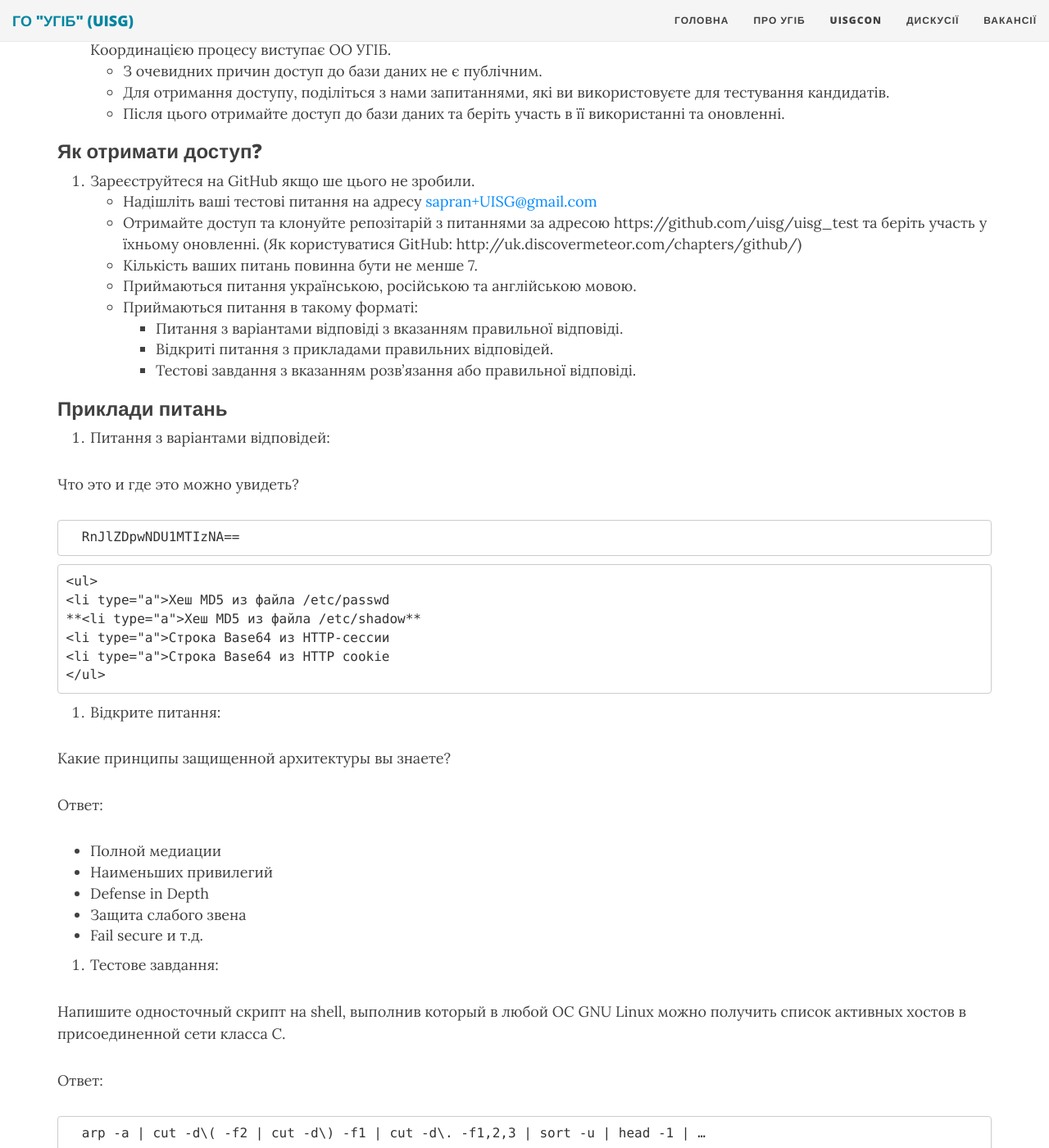
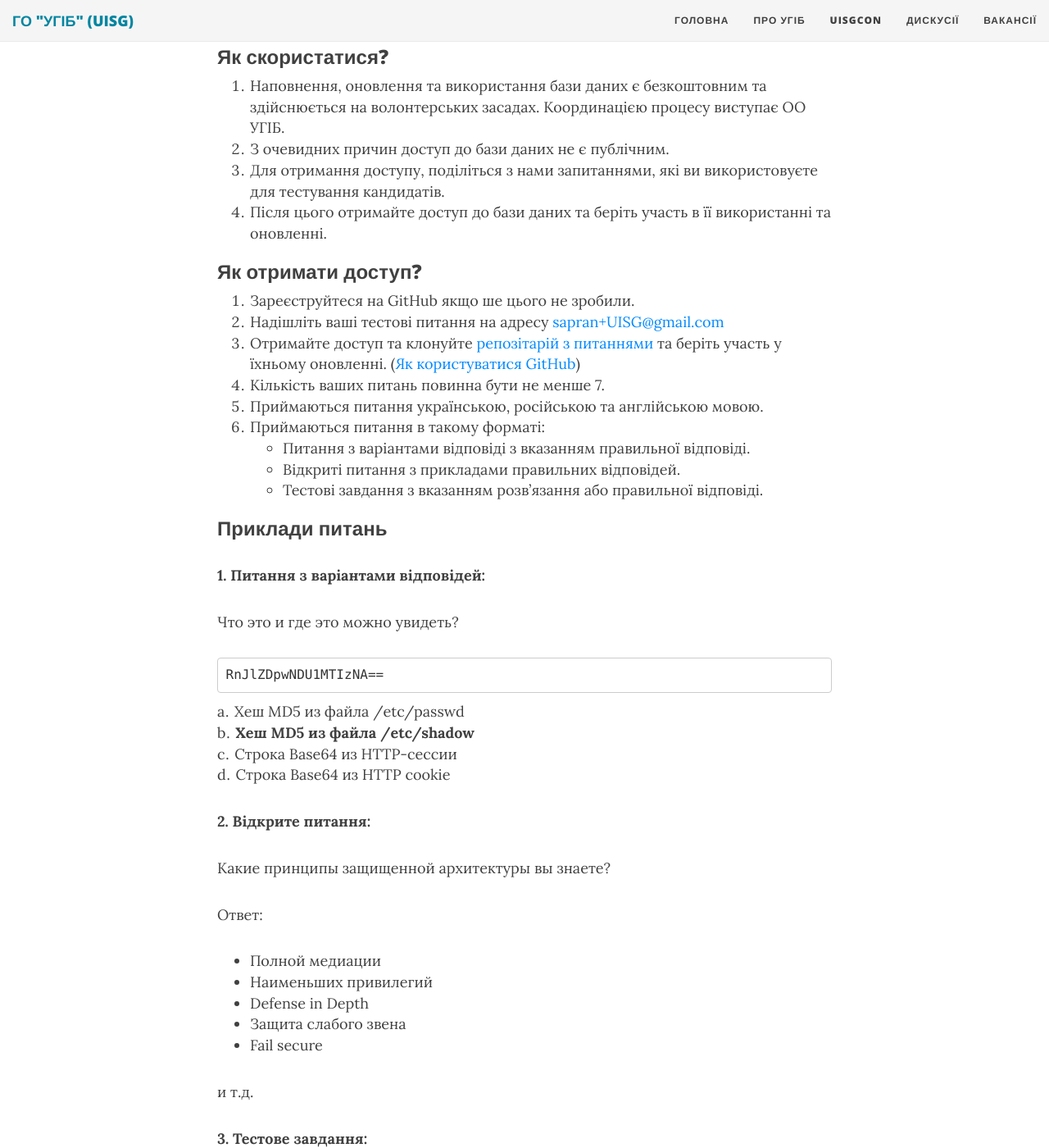
Before and after one commit to vzhora/uisg.github.io, a Jekyll site: the page built from _posts/2016-03-25-uisg-test.md, in a window 1280 px wide and 1400 px high, scrolled down 511 px. Shown: the whole window at 82% size. Built offline with Jekyll 4.4.1, drawn with Linux system fonts in a browser that asks for light colours; nearby versions of some CDN libraries; comment, search, counter and statistics services are not loaded; some of the changed text lies outside the part shown.

Commit message:
Update post markdown.

```diff
--- a/_posts/2016-03-25-uisg-test.md
+++ b/_posts/2016-03-25-uisg-test.md
@@ -1,60 +1,66 @@
-# UISG_Test
-## База даних тестових питань для перевірки професійних знань з кібербезпеки
-
+---
+layout: post
+title: UISG_Test
+subtitle: База даних тестових питань для перевірки професійних знань з кібербезпеки
+date: 2016-03-25
+author: Володимир Стиран
+---
 Перед вами проект UISG зі збору та систематизації тестових питань для перевірки професійних знань з інформаційної безпеки (кібербезпеки).
 
 ### Кому це потрібно?
 1. Тим, хто хоче взяти участь у створенні та оновленні бази даних питань з перевірки професійної підготовки.
-- Тим, хто регулярно проводить інтерв'ю з інформаційної безпеки та має потребу в доступі до такої бази.
+2. Тим, хто регулярно проводить інтерв'ю з інформаційної безпеки та має потребу в доступі до такої бази.
 
 ### Як скористатися?
 1. Наповнення, оновлення та використання бази даних є безкоштовним та здійснюється на волонтерських засадах. Координацією процесу виступає ОО УГІБ.
-- З очевидних причин доступ до бази даних не є публічним.
-- Для отримання доступу, поділіться з нами запитаннями, які ви використовуєте для тестування кандидатів.
-- Після цього отримайте доступ до бази даних та беріть участь в її використанні та оновленні.
+2. З очевидних причин доступ до бази даних не є публічним.
+3. Для отримання доступу, поділіться з нами запитаннями, які ви використовуєте для тестування кандидатів.
+4. Після цього отримайте доступ до бази даних та беріть участь в її використанні та оновленні.
 
 ### Як отримати доступ?
 1. Зареєструйтеся на GitHub якщо ше цього не зробили.
-- Надішліть ваші тестові питання на адресу [sapran+UISG@gmail.com](mailto:sapran+UISG@gmail.com)
-- Отримайте доступ та клонуйте репозітарій з питаннями за адресою https://github.com/uisg/uisg_test та беріть участь у їхньому оновленні. (Як користуватися GitHub: http://uk.discovermeteor.com/chapters/github/)
-- Кількість ваших питань повинна бути не менше 7.
-- Приймаються питання українською, російською та англійською мовою.
-- Приймаються питання в такому форматі:
+2. Надішліть ваші тестові питання на адресу [sapran+UISG@gmail.com](mailto:sapran+UISG@gmail.com)
+3. Отримайте доступ та клонуйте [репозітарій з питаннями](https://github.com/uisg/uisg_test) та беріть участь у їхньому оновленні. ([Як користуватися GitHub](http://uk.discovermeteor.com/chapters/github/))
+4. Кількість ваших питань повинна бути не менше 7.
+5. Приймаються питання українською, російською та англійською мовою.
+6. Приймаються питання в такому форматі:
   - Питання з варіантами відповіді з вказанням правильної відповіді.
   - Відкриті питання з прикладами правильних відповідей.
   - Тестові завдання з вказанням розв'язання або правильної відповіді.
 
 ### Приклади питань
-1. Питання з варіантами відповідей:
+<p><b>1. Питання з варіантами відповідей:</b></p>
 
-  Что это и где это можно увидеть?
-  ~~~
-  RnJlZDpwNDU1MTIzNA==
-  ~~~
-    <ul>
-    <li type="a">Хеш MD5 из файла /etc/passwd
-    **<li type="a">Хеш MD5 из файла /etc/shadow**
-    <li type="a">Строка Base64 из HTTP-сессии
-    <li type="a">Строка Base64 из HTTP cookie
-    </ul>
+Что это и где это можно увидеть?
 
-2. Відкрите питання:
+~~~
+RnJlZDpwNDU1MTIzNA==
+~~~
+<li type="a">Хеш MD5 из файла /etc/passwd</li>
+<li type="a"><b>Хеш MD5 из файла /etc/shadow</b></li>
+<li type="a">Строка Base64 из HTTP-сессии</li>
+<li type="a">Строка Base64 из HTTP cookie</li>
 
-  Какие принципы защищенной архитектуры вы знаете?
+<p><b>2. Відкрите питання:</b></p>
 
-  Ответ:
-  - Полной медиации
-  - Наименьших привилегий
-  - Defense in Depth
-  - Защита слабого звена
-  - Fail secure
-  и т.д.
+Какие принципы защищенной архитектуры вы знаете?
 
-3. Тестове завдання:
+Ответ:
 
-  Напишите односточный скрипт на shell, выполнив который в любой ОС GNU Linux можно получить список активных хостов в присоединенной сети класса C.
+- Полной медиации
+- Наименьших привилегий
+- Defense in Depth
+- Защита слабого звена
+- Fail secure
 
-  Ответ:
-  ~~~
-  arp -a | cut -d\( -f2 | cut -d\) -f1 | cut -d\. -f1,2,3 | sort -u | head -1 | …
-  ~~~
+и т.д.
+
+<p><b>3. Тестове завдання:</b></p>
+
+Напишите односточный скрипт на shell, выполнив который в любой ОС GNU Linux можно получить список активных хостов в присоединенной сети класса C.
+
+Ответ:
+
+~~~
+arp -a | cut -d\( -f2 | cut -d\) -f1 | cut -d\. -f1,2,3 | sort -u | head -1 | …
+~~~
```
